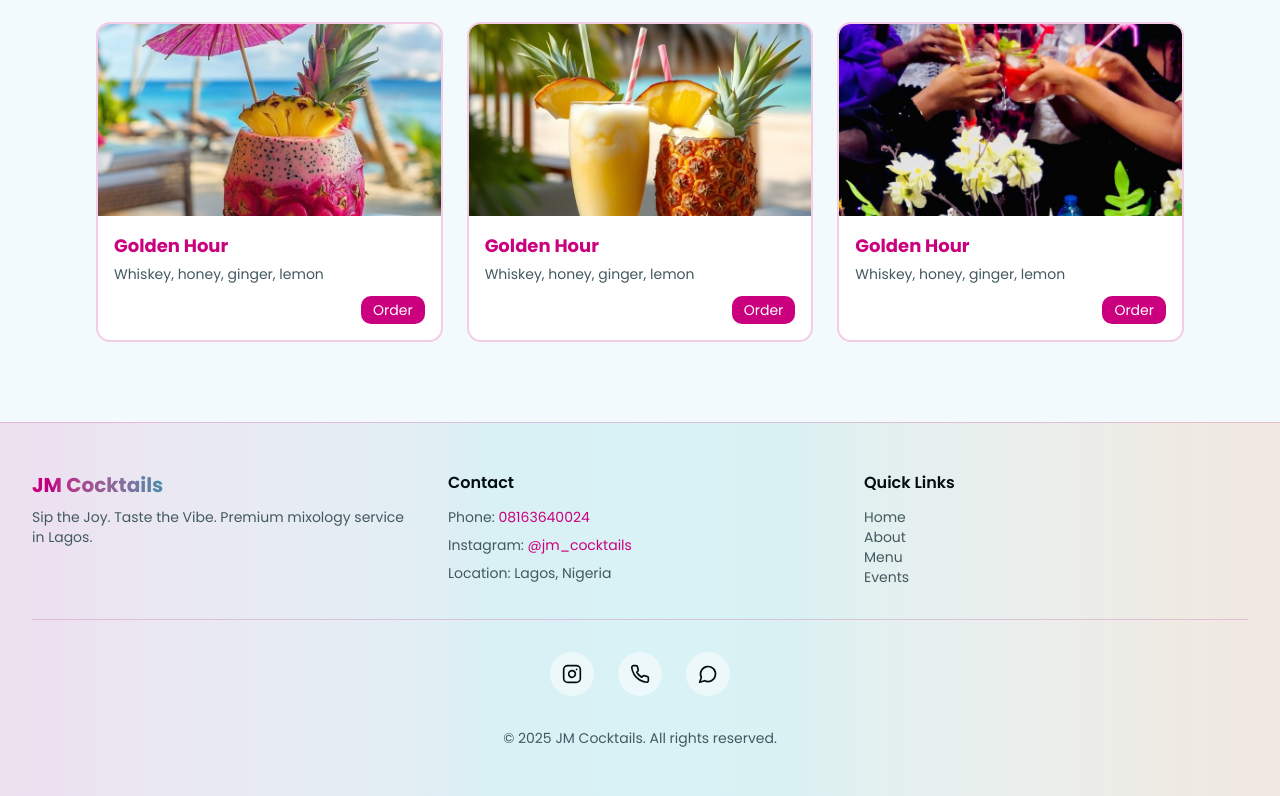
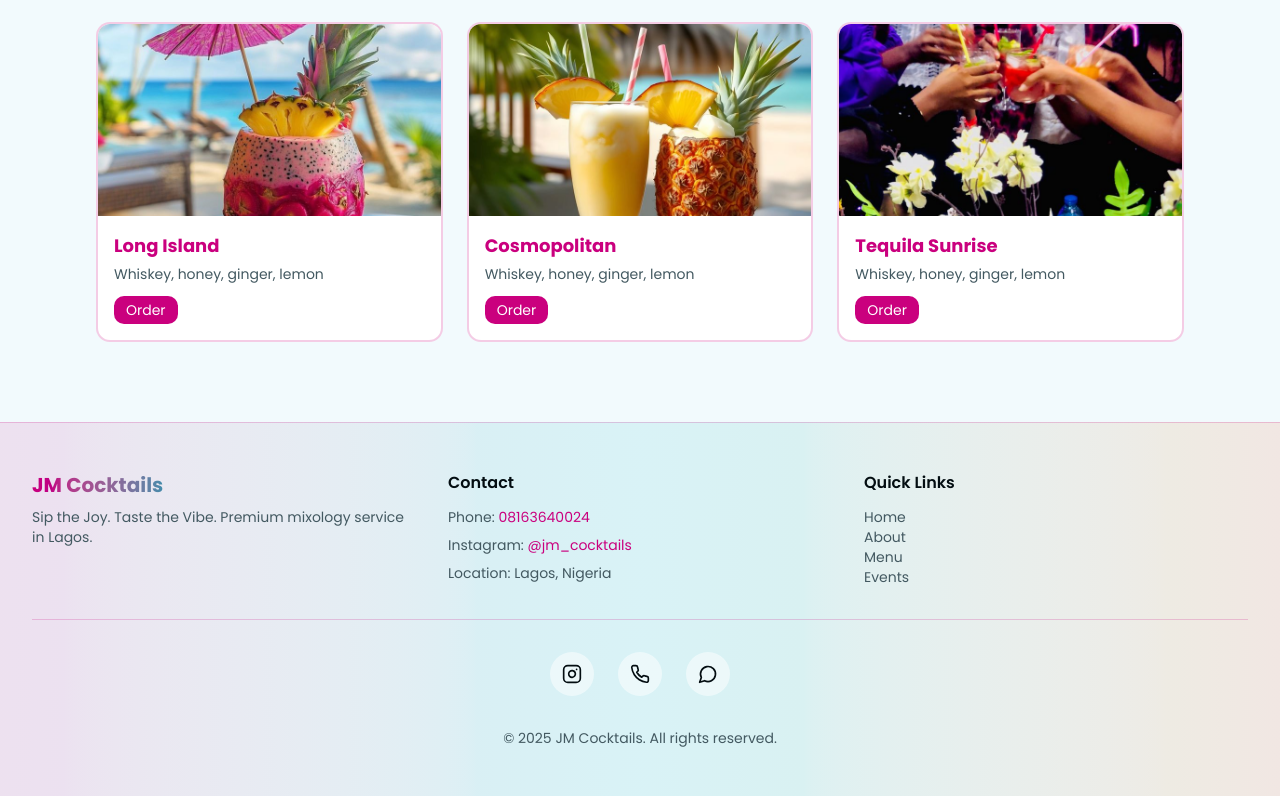
Before and after one commit to Adeltecth/lare-cocktail-app, a Next.js app: page /menu in a window 1280 px wide. Shown: the part 966-1762 px from the top of the page. Built offline with nearby package versions, Linux system fonts and the light colour scheme.

Commit message:
edit-menu

```diff
--- a/app/menu/page.tsx
+++ b/app/menu/page.tsx
@@ -10,10 +10,9 @@ export default function Menu() {
     { name: "Ocean Bliss", desc: "Blue Curaçao, coconut, lime, soda", src:"/c/c-4.jpg" },
     { name: "Lime Fusion", desc: "Tequila, lime, agave, habanero", src:"/c/c-5.jpg" },
     { name: "Golden Hour", desc: "Whiskey, honey, ginger, lemon", src:"/c/c-6.jpg" },
-        { name: "Golden Hour", desc: "Whiskey, honey, ginger, lemon", src:"/c/c-7.jpg" },
-    { name: "Golden Hour", desc: "Whiskey, honey, ginger, lemon", src:"/c/c-8.jpg" },
-        { name: "Golden Hour", desc: "Whiskey, honey, ginger, lemon", src:"/c/c-9.jpg" },
-
+        { name: "Long Island", desc: "Whiskey, honey, ginger, lemon", src:"/c/c-7.jpg" },
+    { name: "Cosmopolitan", desc: "Whiskey, honey, ginger, lemon", src:"/c/c-8.jpg" },
+        { name: "Tequila Sunrise", desc: "Whiskey, honey, ginger, lemon", src:"/c/c-9.jpg" },
 
   ]
 
@@ -49,8 +48,7 @@ export default function Menu() {
                   <h3 className="font-bold text-lg text-primary mb-1">{cocktail.name}</h3>
                   <p className="text-sm text-muted-foreground mb-3">{cocktail.desc}</p>
                   <div className="flex items-center justify-between">
-                    <span className="font-semibold text-accent text-lg">{cocktail.price}</span>
-                    <button className="px-3 py-1 rounded-lg bg-primary text-white text-sm hover:bg-primary/90 transition-colors">
+                     <button className="px-3 py-1 rounded-lg bg-primary text-white text-sm hover:bg-primary/90 transition-colors">
                       Order
                     </button>
                   </div>
--- a/components/hero-section.tsx
+++ b/components/hero-section.tsx
@@ -23,12 +23,12 @@ export default function HeroSection() {
         <div className="flex flex-col items-start ">
           {/* Content */}
           <motion.div initial={{ opacity: 0, x: -20 }} animate={{ opacity: 1, x: 0 }} transition={{ delay: 0.1 }}>
-            <h1 className="text-5xl md:text-6xl font-bold mb-4 leading-tight">
+            <h1 className="text-xl md:text-6xl font-bold mb-4 leading-tight">
               <span className="bg-gradient-to-r from-primary via-accent to-secondary bg-clip-text text-transparent">
                 Sip the Joy.
               </span>
               <br />
-              <span className="text-foreground">Taste the Vibe.</span>
+              <span className="text-foreground ">Taste the Vibe.</span>
             </h1>
             <p className="hidden md:block md:text-lg text-white max-w-[400px]  mb-6 leading-relaxed">
               Premium mixology service bringing artisan cocktails to your events, weddings, and celebrations in Lagos.
```
